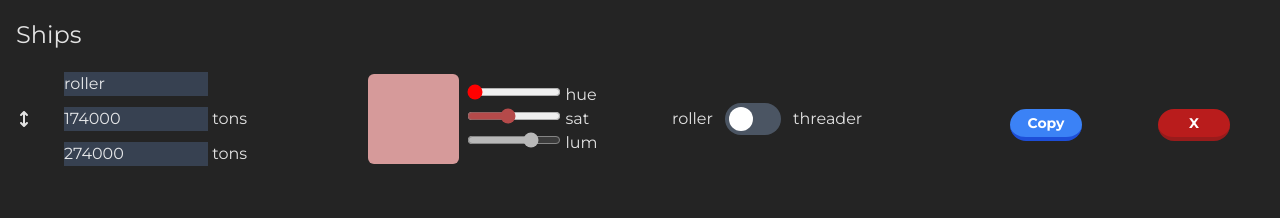
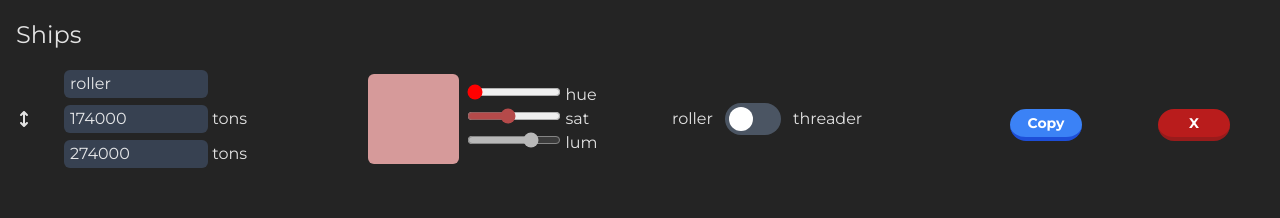
Before and after one commit to dotfortun/wormroller, a Vue app: page / in a window 1280 px wide. Both pictures are taken after a click on the button "Add Ship". Shown: the part 295-513 px from the top of the page. Built offline with nearby package versions, Linux system fonts and the light colour scheme.

Commit message:
Adding rounded corners to match literally everything else.

```diff
--- a/src/components/Ship.vue
+++ b/src/components/Ship.vue
@@ -120,7 +120,7 @@ const updateShipProperty = (key, val) => {
 
 <style scoped>
 input {
-  @apply bg-gray-700;
+  @apply bg-gray-700 p-0.5 pl-1.5 rounded-md;
 }
 
 .ship {
```
